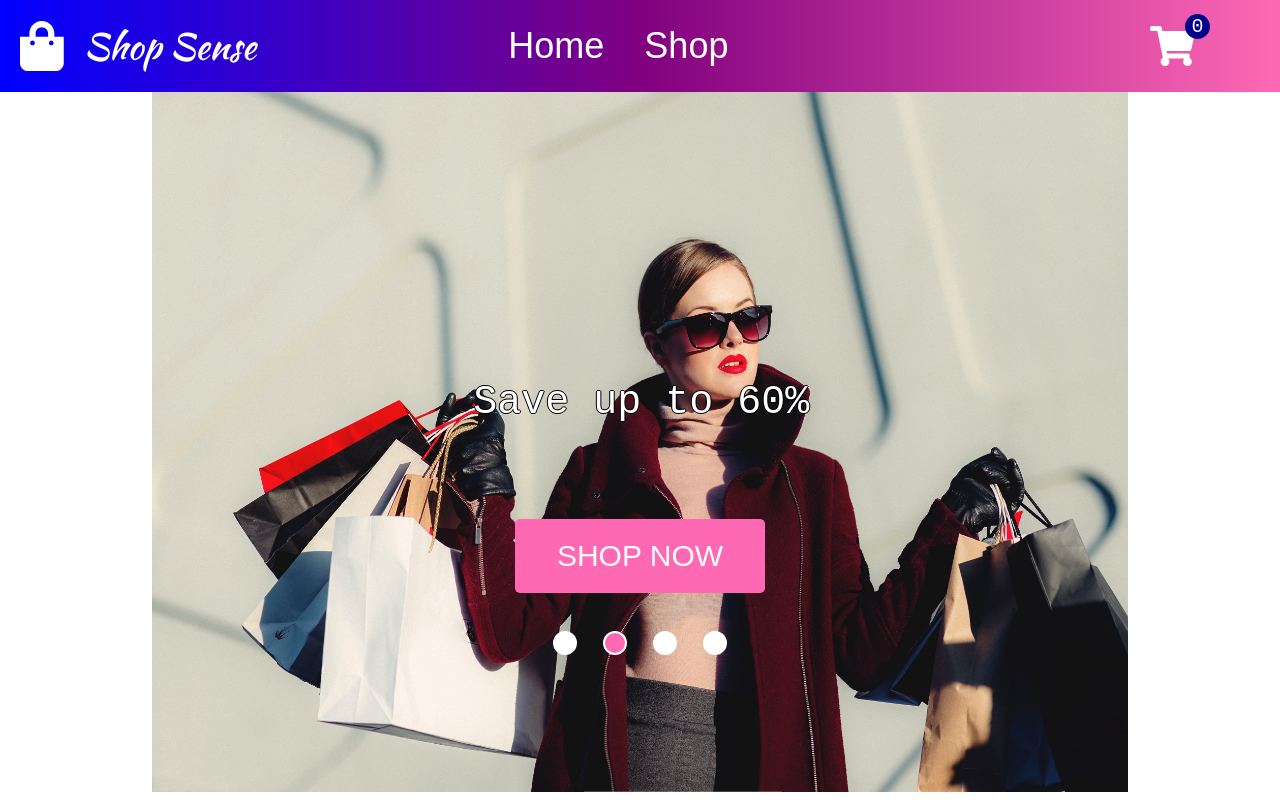
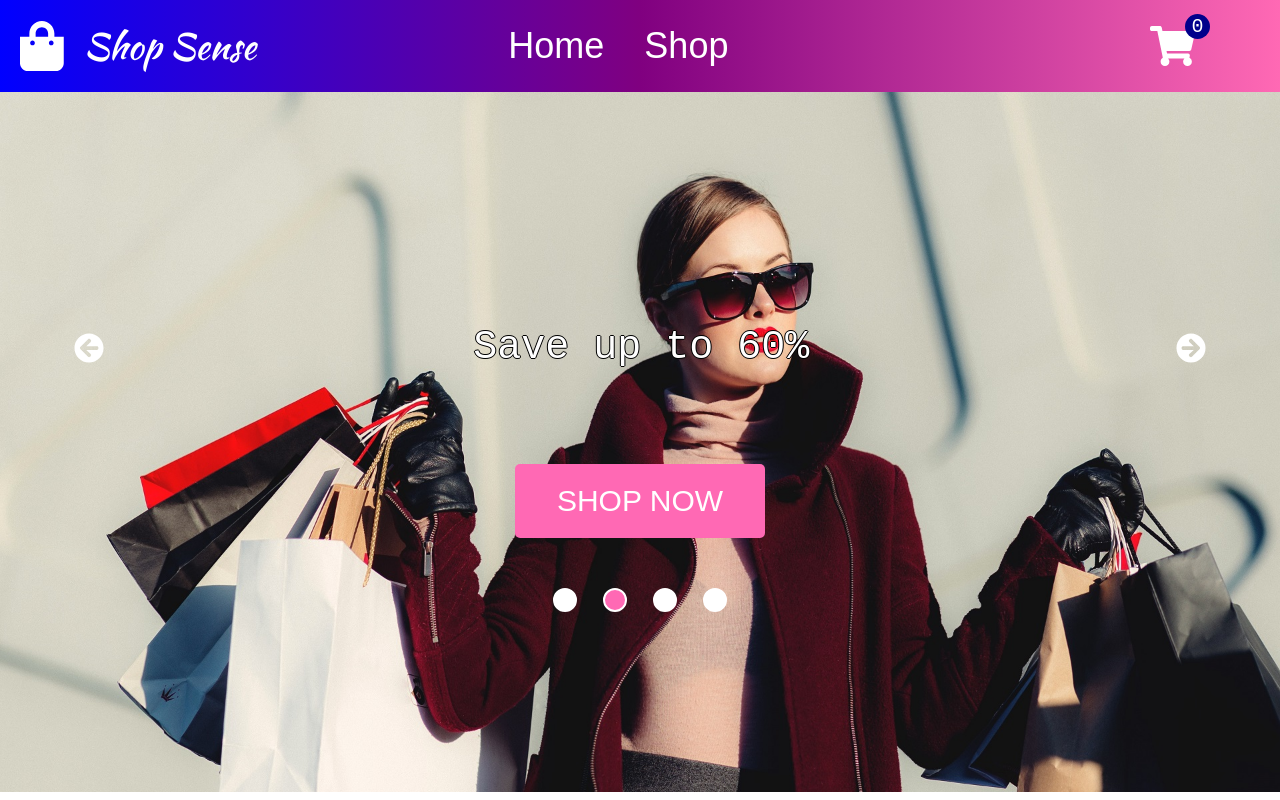
Before and after one commit to domotord90/react_shop_sense, a React (Create React App) app: page / in a window 1280 px wide. Shown: the top 800 px of the page. Built offline with nearby package versions, Linux system fonts and the light colour scheme; grey boxes are pictures that could not be loaded; a web font is replaced by a local one.

Commit message:
make the design work in firefox

```diff
--- a/src/components/Categories.js
+++ b/src/components/Categories.js
@@ -30,6 +30,7 @@ const Categories = ({
     }
     setCategories(array);
     setPageStart(0);
+    // eslint-disable-next-line
   }, [setCategories]);
 
   return (
--- a/src/components/Home.js
+++ b/src/components/Home.js
@@ -83,6 +83,7 @@ const Home = ({ Link, FontAwesome, arrowLeft, arrowRight }) => {
           />
         </div>
 
+        <div className="home-slider-buttons-wrapper">
           <Link to="categories" className="store-button">
             Shop Now
           </Link>
@@ -117,6 +118,7 @@ const Home = ({ Link, FontAwesome, arrowLeft, arrowRight }) => {
             ></div>
           </div>
         </div>
+      </div>
 
       <div className="home-images-container">
         {homeImages.map((item, i) => {
--- a/src/components/Shop.js
+++ b/src/components/Shop.js
@@ -80,6 +80,7 @@ const Shop = ({
 
   useEffect(() => {
     sortingFunction(sorting);
+    // eslint-disable-next-line
   }, [sorting]);
 
   const sortingOnChange = e => {
--- a/src/styles/Home.css
+++ b/src/styles/Home.css
@@ -11,7 +11,6 @@
   width: 100%;
   display: flex;
   flex-direction: column;
-  align-items: center;
   padding: 0;
   margin: 0;
 }
@@ -29,6 +28,7 @@
   width: 90%;
   position: absolute;
   top: 10%;
+  left: 5%;
   height: 150px;
 }
 
@@ -52,6 +52,10 @@
   color: white;
   cursor: pointer;
   z-index: 15;
+}
+
+.arrows:hover {
+  color: black;
 }
 
 .sales-container {
@@ -88,6 +92,15 @@
   background: hotpink;
 }
 
+.home-slider-buttons-wrapper {
+  width: 100%;
+  display: flex;
+  flex-direction: column;
+  align-items: center;
+  position: absolute;
+  top: 18%;
+}
+
 .store-button {
   width: 250px;
   font-size: 30px;
@@ -101,8 +114,6 @@
   text-align: center;
   text-transform: uppercase;
   padding: 20px 0;
-  position: absolute;
-  top: 18%;
   z-index: 2;
 }
 
@@ -116,8 +127,6 @@
   margin-top: 50px;
   justify-content: space-around;
   width: 200px;
-  position: absolute;
-  top: 21%;
   z-index: 10;
 }
 
@@ -137,27 +146,20 @@
 .imageout-enter {
   position: absolute;
   opacity: 0.01;
-  /* transform: translateY(0%) scale(0.01); */
   z-index: 1;
 }
 
 .imageout-enter-active {
   opacity: 1;
-  /* position: absolute; */
-  /* transform: translateY(0%) scale(1); */
   transition: all 1000ms ease-in-out;
 }
 
 .imageout-exit {
   opacity: 1;
-  /* width: 100%; */
-  /* transform: scale(1); */
 }
 
 .image-exit-active {
   opacity: 0;
-  /* width: 100%; */
-  /* transform: scale(4); */
   transition: all 1000ms ease-in-out;
 }
 
@@ -258,15 +260,11 @@
   }
 
   .images-text-container {
-    top: 18%;
+    top: 20%;
   }
 
-  .store-button {
-    top: 28%;
-  }
-
-  .image-circles-container {
-    top: 32%;
+  .home-slider-buttons-wrapper {
+    top: 30%;
   }
 
   .home-images-container {
@@ -302,3 +300,13 @@
     transform: scale(1.2);
   }
 }
+
+@media screen and (min-width: 900px) {
+  .images-text-container {
+    top: 15%;
+  }
+
+  .home-slider-buttons-wrapper {
+    top: 25%;
+  }
+}
```
Lines whose indentation alone changed are shown as unchanged.
